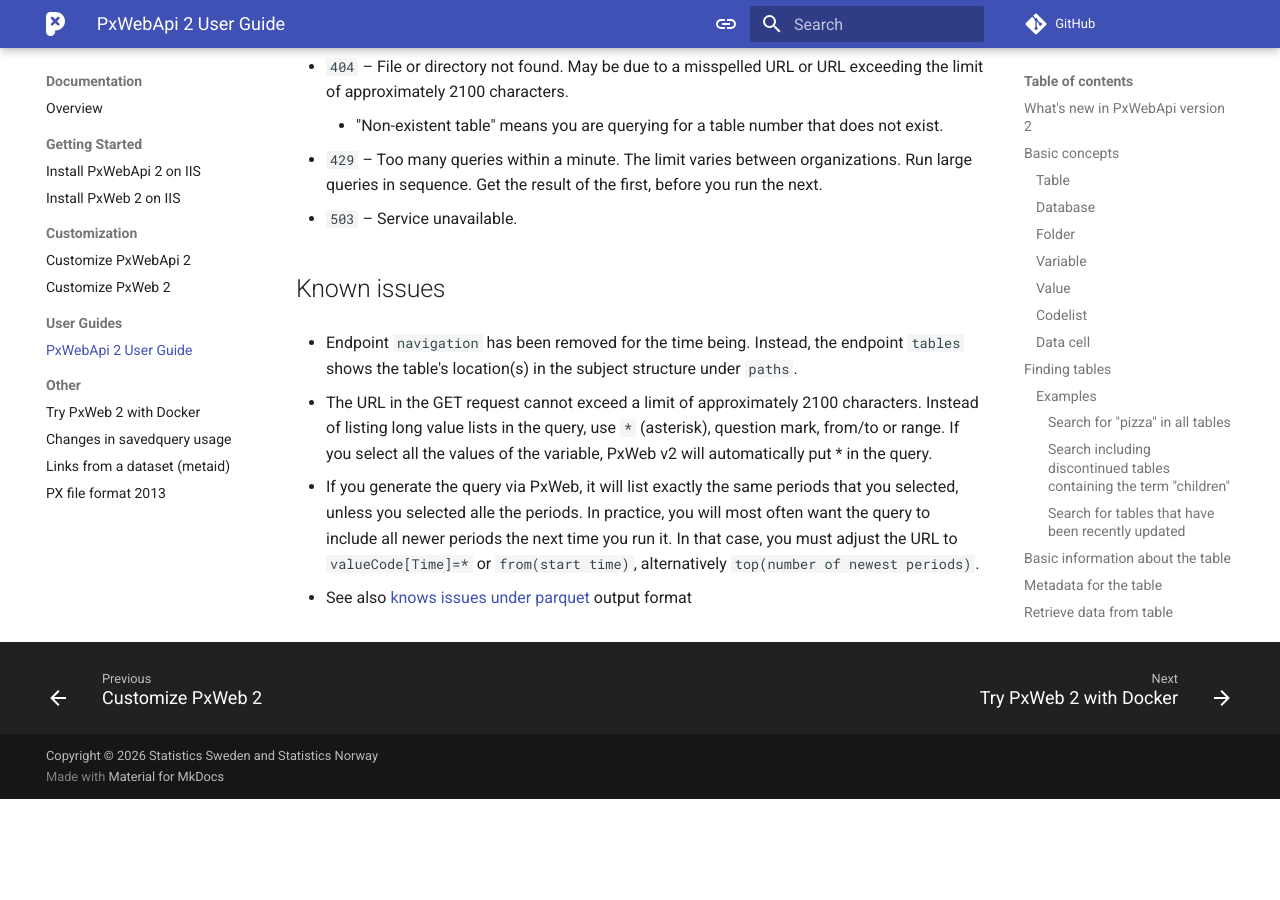
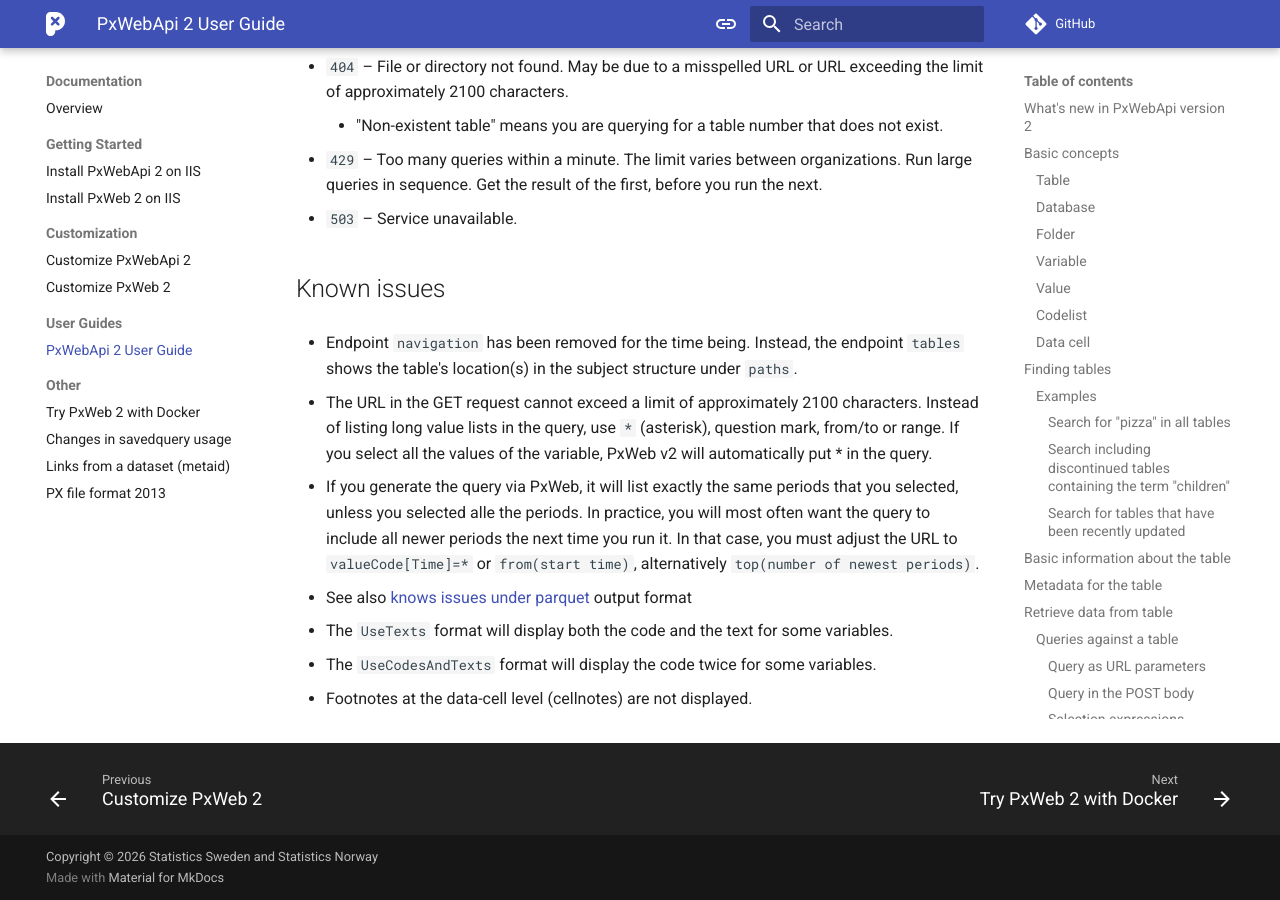
Before and after one commit to PxTools/pxtools.github.io, an MkDocs documentation site: the page built from docs/PxWebApi/documentation/user-guide.md, in a window 1280 px wide and 900 px high, scrolled down 29641 px. Built offline with MkDocs 1.6.1 and Material for MkDocs 9.7.7, drawn with Linux system fonts in a browser that asks for light colours; comment, search, counter and statistics services are not loaded; before the commit the page ends 30440 px from its top, so only the background shows below that.

Commit message:
Update user guide with more known issues (#106)
Added known issues regarding cellnotes and the output formats UseTexts and UseCodesAndTexts.

```diff
--- a/docs/PxWebApi/documentation/user-guide.md
+++ b/docs/PxWebApi/documentation/user-guide.md
@@ -1490,3 +1490,9 @@
   `top(number of newest periods)`.
 
 - See also [knows issues under parquet](#parquet-known-issues) output format
+
+- The `UseTexts` format will display both the code and the text for some variables.
+
+- The `UseCodesAndTexts` format will display the code twice for some variables.
+
+- Footnotes at the data-cell level (cellnotes) are not displayed.
```
